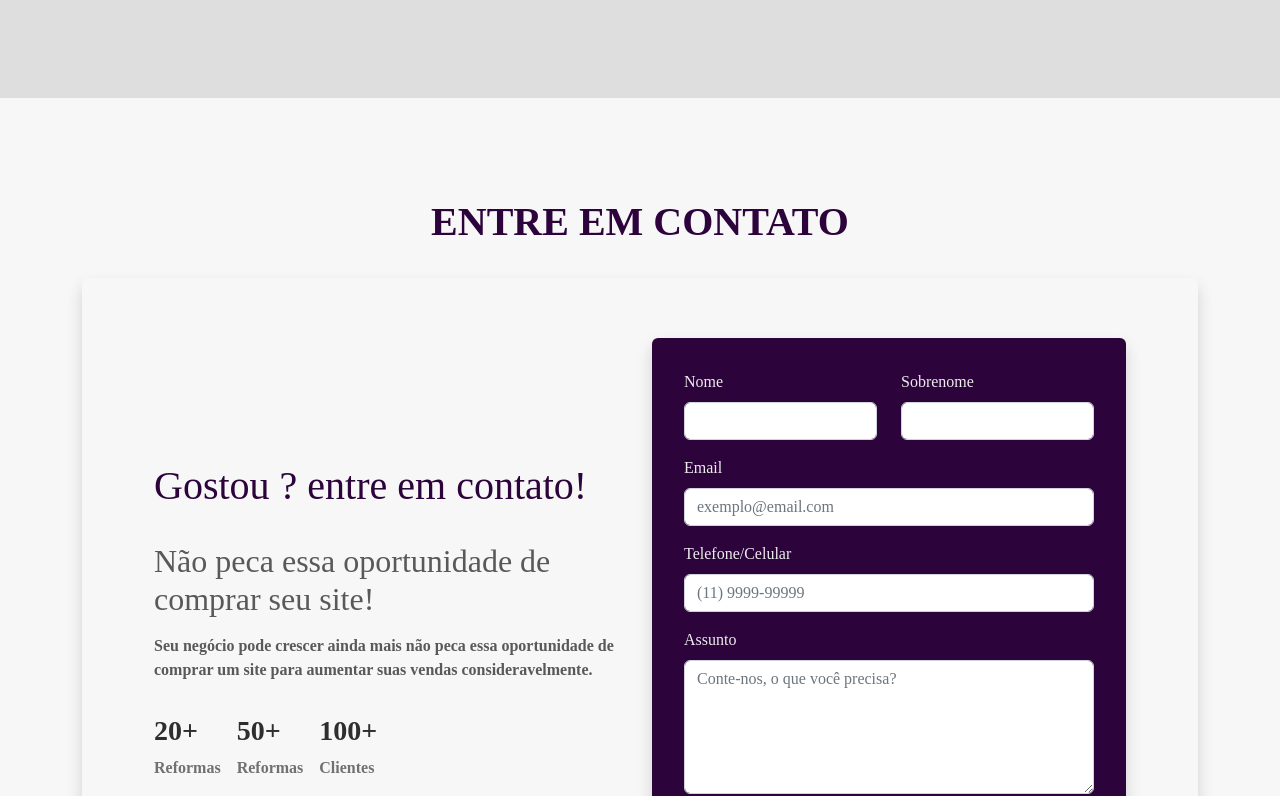
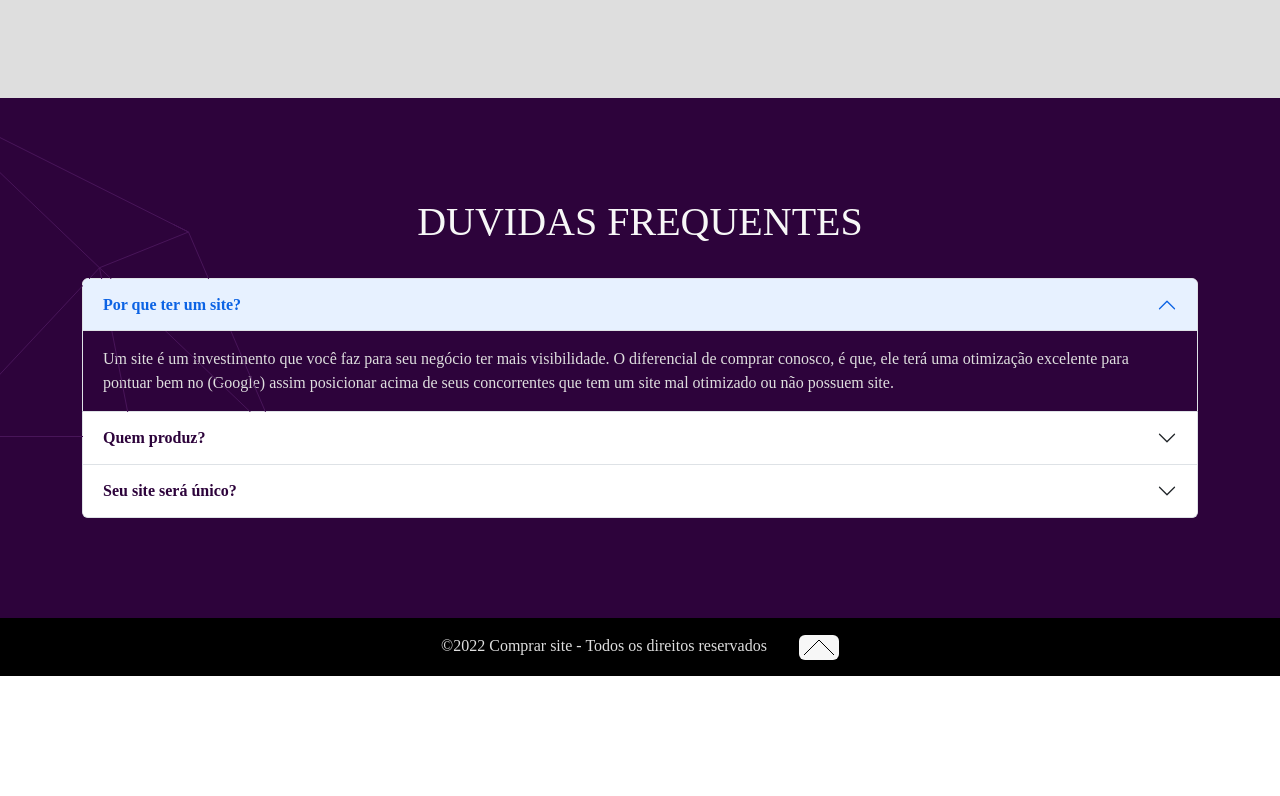
Before and after one commit to eidiogolima/ComprarSite.com, a React (Create React App) app: page / in a window 1280 px wide. Shown: the part 2217-3013 px from the top of the page. After the commit the page ends 2893 px from the top, so only its background shows below. Built offline with nearby package versions, Linux system fonts and the light colour scheme.

Commit message:
remoção de formulário por ter poucos cliques

```diff
--- a/src/JS/Componentes/Global/Header.js
+++ b/src/JS/Componentes/Global/Header.js
@@ -51,7 +51,7 @@ const Header = () => {
             </li>
 
             <li className="nav-item shadow-sm">
-              <a className="nav-link btn btn-primary  text-white fw-semibold " href='#contato'>
+              <a className="nav-link btn btn-primary  text-white fw-semibold "target="_blank"rel="noreferrer noopener" href="https://wa.me/5511915647291">
                 SOLICITAR ORÇAMENTO
               </a>
             </li>
--- a/src/JS/Componentes/Pages/Home.js
+++ b/src/JS/Componentes/Pages/Home.js
@@ -3,7 +3,7 @@ import Introducao from '../Todos/Introducao.js'
 import Parceiros from '../Todos/Parceiros.js'
 import Beneficios from '../Todos/Beneficios.js'
 import Trabalhos from '../Todos/Trabalhos.js'
-import Contato from '../Todos/Contato.js'
+
 import Duvidas from '../Todos/Duvidas.js'
 import Head from '../Global/Head.js'
 const Home = () => {
@@ -15,7 +15,7 @@ const Home = () => {
       <Parceiros/>
       <Beneficios/>
       <Trabalhos/>
-      <Contato/>
+
       <Duvidas/>
     </div>
   )
```
